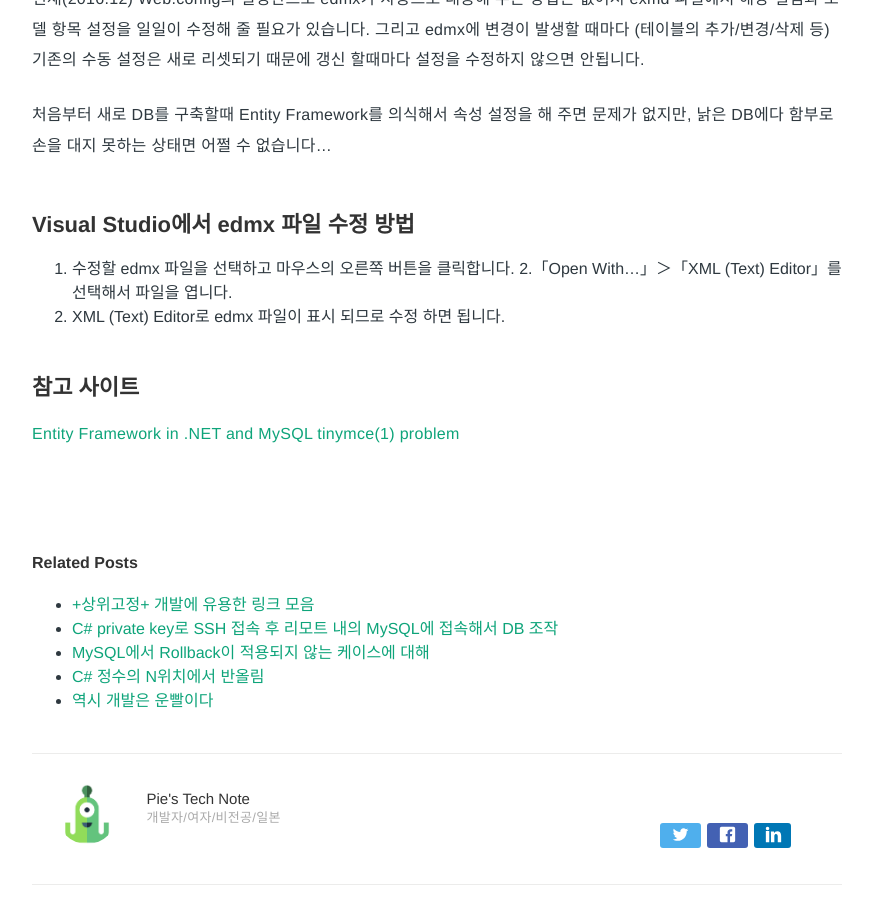
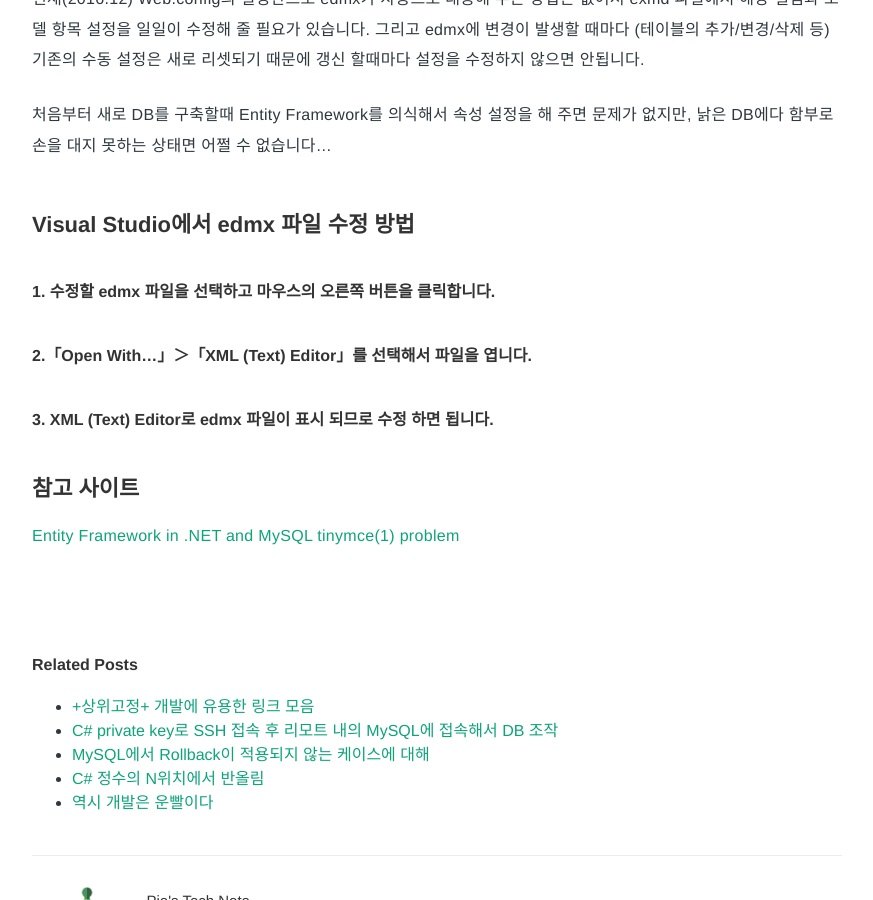
Before and after one commit to Pie001/pie001.github.io, a Jekyll site: the page built from _posts/2016-12-22-0049.md, in a window 1280 px wide and 900 px high, scrolled down 921 px. Shown: the whole window, without its empty margins (203-1076 px from the left). Built offline with Jekyll 4.4.1, drawn with Linux system fonts in a browser that asks for light colours; comment, search, counter and statistics services are not loaded.

Commit message:
Update 2016-12-22-0049.md

```diff
--- a/_posts/2016-12-22-0049.md
+++ b/_posts/2016-12-22-0049.md
@@ -40,9 +40,9 @@ SSDL content 부분의 bool를 tinyint로 수정합니다.
 
 
 ## Visual Studio에서 edmx 파일 수정 방법
-1. 수정할 edmx 파일을 선택하고 마우스의 오른쪽 버튼을 클릭합니다.
-2.「Open With…」＞「XML (Text) Editor」를 선택해서 파일을 엽니다.
-3. XML (Text) Editor로 edmx 파일이 표시 되므로 수정 하면 됩니다.
+#### 1. 수정할 edmx 파일을 선택하고 마우스의 오른쪽 버튼을 클릭합니다.
+#### 2.「Open With…」＞「XML (Text) Editor」를 선택해서 파일을 엽니다.
+#### 3. XML (Text) Editor로 edmx 파일이 표시 되므로 수정 하면 됩니다.
 
 
 ## 참고 사이트
```
